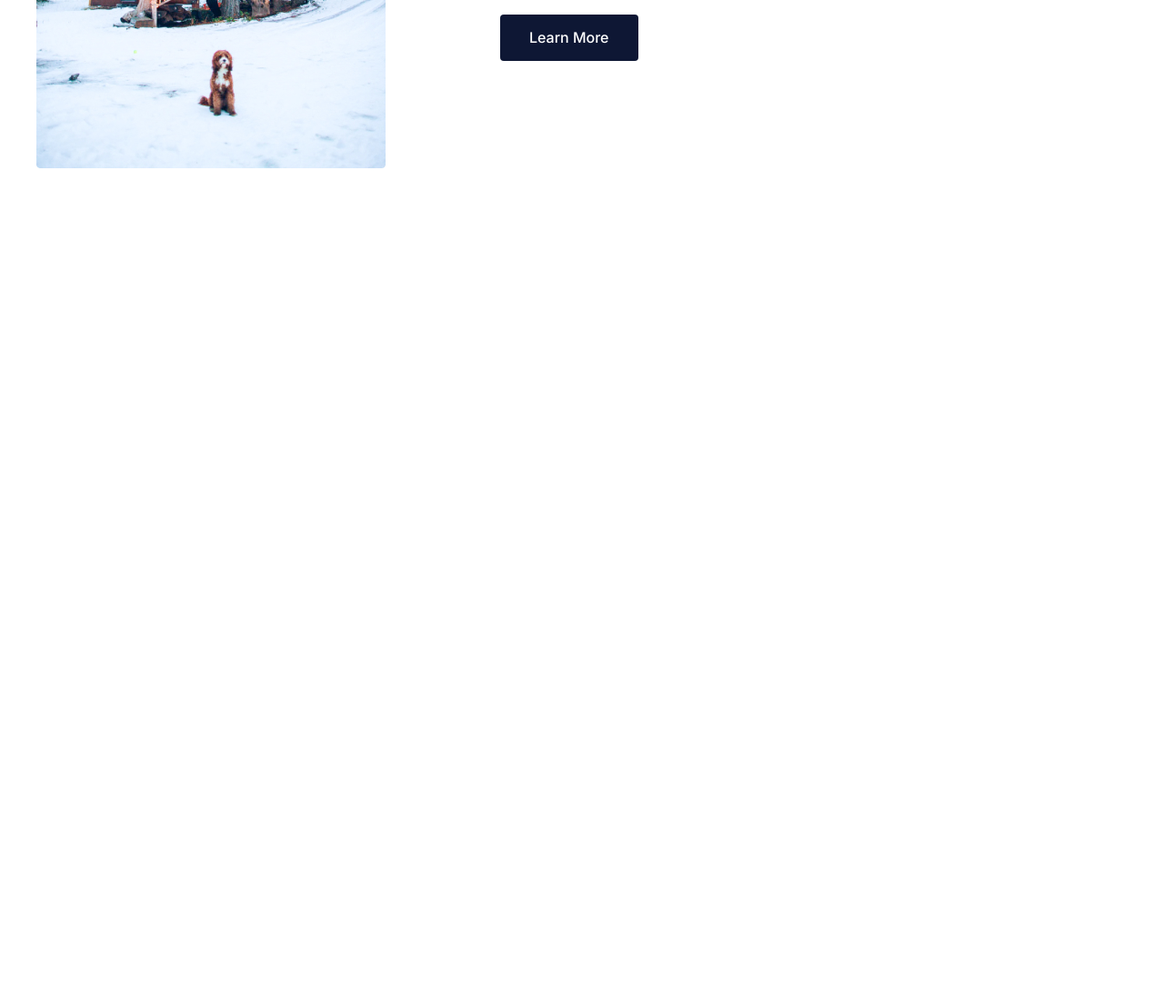
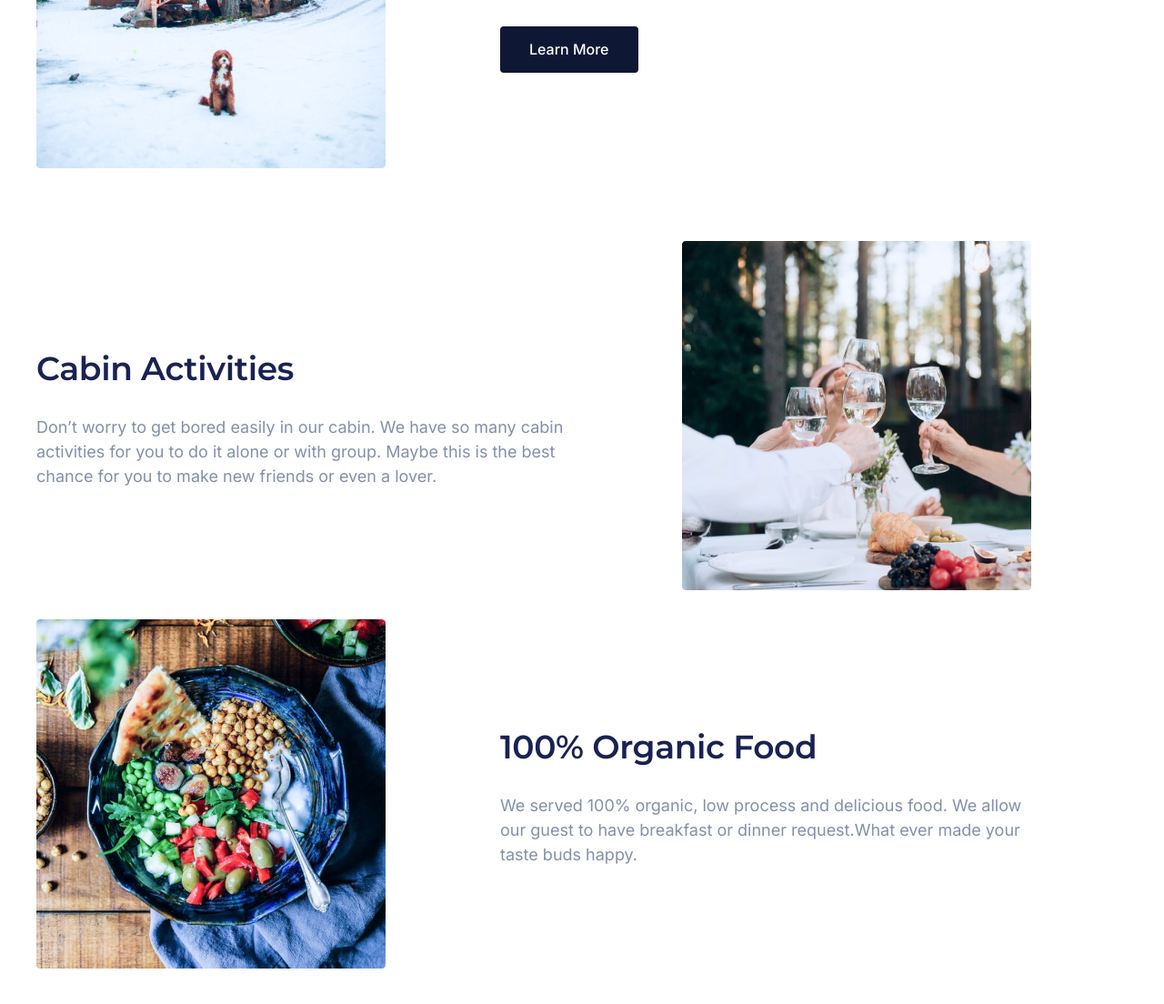
Before and after one commit to NeverMind109/Cootels, a website: page app/index.pug in a window 1280 px wide. Shown: the part 1356-2460 px from the top of the page at 91% size. Before the commit the page ends 1621 px from the top, so only its background shows below. Drawn offline with nearby package versions, Linux system fonts and the light colour scheme; files that its build step writes are made by us from their sources.

Commit message:
Created: Added Advantages Sction

```diff
--- a/app/index.pug
+++ b/app/index.pug
@@ -44,8 +44,22 @@ html(lang="en")
                         img.information__img(src="images/information-img.jpg" alt="Hotel in Norway" width="384" height="576")
                     .information__info
                         h2.section-title.information__title Cozy and Down to Earth Cootage Hotel in Norway.
-                        p.information__text Our Cootage Hotel is an intimate hideway concieved for dicerning travelers. It faces directly the unique and spectacular panorama of the Hallerbos Jungle.
-                        p.information__text Cootels extends along a private, quiet, and beautiful nature. Stay away from crowd and enjoy the cozy and beauty with us.
+                        p.paragraph.information__text Our Cootage Hotel is an intimate hideway concieved for dicerning travelers. It faces directly the unique and spectacular panorama of the Hallerbos Jungle.
+                        p.paragraph.information__text Cootels extends along a private, quiet, and beautiful nature. Stay away from crowd and enjoy the cozy and beauty with us.
                         a.button.information__button(href='#Reservation') Learn More
+                section.section.advantages
+                    .advantages__wrapper.advantages__activities
+                        .advantages__info
+                            h2.section-title.advantages__title Cabin Activities
+                            p.paragraph.advantages__text Don’t worry to get bored easily in our cabin. We have so many cabin activities for you to do it alone or with group. Maybe this is the best chance for you to make new friends or even a lover.
+                        .advantages__image
+                            img.advantages__img(src="images/advantages-activities.jpg" alt="Cabin Activities" width= "384" height = "384")
+                    .advantages__wrapper.advantages__food
+                        .advantages__info.advantages__food-info
+                            h2.section-title.advantages__title 100% Organic Food
+                            p.paragraph.advantages__text We served 100% organic, low process and delicious food. We allow our guest to have breakfast or dinner request.What ever made your taste buds happy.
+                        .advantages__image
+                            img.advantages__img(src="images/advantages-food.jpg" alt="Cabin Activities" width= "384" height = "384")
+
 
         script(src="js/main.min.js")
--- /dev/null
+++ b/app/scss/_blocks/_advantages.scss
@@ -0,0 +1,32 @@
+.advantages {
+    max-width: 1094px;
+    display: flex;
+    flex-direction: column;
+    &__wrapper {
+        display: flex;
+        align-items: center;
+        justify-content: space-between;
+    }
+	&__activities {
+        margin-bottom: 32px;
+	}
+	&__info {
+        max-width: 584px;
+        text-align: left;
+	}
+	&__title {
+        margin-bottom: 24px;
+        text-align: left;
+	}
+	&__image {
+        height: 384px;
+	}
+	&__img {
+        object-fit: cover;
+	}
+	&__food {
+        &-info {
+            order: 1;
+        }
+	}
+}
--- a/app/scss/_blocks/_main-section.scss
+++ b/app/scss/_blocks/_main-section.scss
@@ -16,6 +16,7 @@
             margin-bottom: 24px;
 	}
 	&__text {
+            max-width: 485px;
             margin-bottom: 32px;
 	}
 	&__images {
--- a/app/scss/_global.scss
+++ b/app/scss/_global.scss
@@ -51,6 +51,9 @@ body {
     letter-spacing: -0.01em;
     color: #192252;
 }
+.paragraph {
+    max-width: 584px;
+}
 .logo {
     width: 123px;
     height: 39px;
--- a/app/scss/style.scss
+++ b/app/scss/style.scss
@@ -5,5 +5,6 @@
 @import "_blocks/_header.scss";
 @import "_blocks/_main-section.scss";
 @import "_blocks/_information.scss";
+@import "_blocks/_advantages.scss";
 
 @import "_media.scss";
```
Also changed, not shown: app/css/style.min.css, app/images/advantages-activities.jpg (added), app/images/advantages-food.jpg (added), app/index.html, app/scss/_blocks/_information.scss (indentation only).
